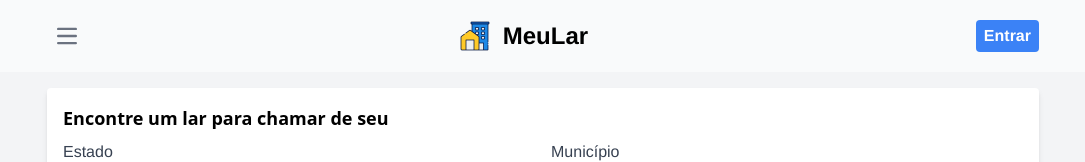
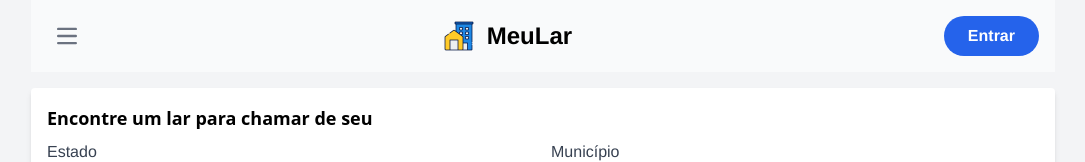
Before and after one commit to GutoCoimbra/meu-lar, a Next.js app: page / in a window 1280 px wide. Shown: the top 162 px of the page, without its empty margins (97-1182 px from the left). Built offline with nearby package versions, Linux system fonts and the light colour scheme; no server answers; the database is empty.

Commit message:
fix: ajustment PropertyCosts component,[id],types.ts

```diff
--- a/components/Header.tsx
+++ b/components/Header.tsx
@@ -11,8 +11,8 @@ const Header: React.FC = () => {
   };
 
   return (
-    <nav className="border-gray-200 bg-gray-50 dark:bg-gray-800 dark:border-gray-700">
-      <div className="max-w-[1024px] mx-auto flex flex-wrap items-center justify-between p-4">
+    <nav className="border-gray-200 bg-gray-50 dark:bg-gray-800 dark:border-gray-700 w-full">
+      <div className="max-w-[1024px] w-full mx-auto flex flex-wrap items-center justify-between p-4">
         {/* Botão de Toggle para o Menu */}
         <button
           type="button"
@@ -39,6 +39,46 @@ const Header: React.FC = () => {
           </svg>
         </button>
 
+        {/* Logo e Ações de Autenticação */}
+        <Link
+          href="/"
+          className="flex items-center space-x-3 rtl:space-x-reverse"
+        >
+          <img src="/images/property.png" className="h-8" alt="MeuLar" />
+          <span className="self-center text-2xl font-semibold whitespace-nowrap dark:text-white">
+            MeuLar
+          </span>
+        </Link>
+
+        {/* Ações de Login/Logout */}
+        <div className="flex items-center ml-4">
+          {session ? (
+            <>
+              {session.user?.image ? (
+                <img
+                  src={session.user.image}
+                  alt="User profile"
+                  className="w-8 h-8 rounded-full"
+                />
+              ) : (
+                <span className="text-sm text-white mr-4">
+                  Bem-vindo, {session.user?.name}!
+                </span>
+              )}
+              <button
+                onClick={() => signOut()}
+                className="bg-red-500 hover:bg-red-700 text-white font-bold py-1 px-2 rounded"
+              >
+                Sair
+              </button>
+            </>
+          ) : (
+            <button onClick={() => signIn()} className="btn">
+              Entrar
+            </button>
+          )}
+        </div>
+
         {/* Menu Links */}
         <div
           className={`w-full mt-4 rounded-lg bg-gray-50 dark:bg-gray-800 dark:border-gray-700 ${
@@ -48,8 +88,6 @@ const Header: React.FC = () => {
         >
           <ul className="flex flex-col md:flex-row md:space-x-4 font-medium items-center">
             <li className="mx-2">
-              {" "}
-              {/* Adicionando espaçamento horizontal */}
               <Link
                 href="/"
                 className="block py-2 px-3 text-white bg-blue-700 rounded dark:bg-blue-600"
@@ -92,52 +130,6 @@ const Header: React.FC = () => {
             </li>
           </ul>
         </div>
-
-        {/* Logo e Ações de Autenticação */}
-
-        {/* Logo */}
-        <Link
-          href="/"
-          className="flex items-center space-x-3 rtl:space-x-reverse"
-        >
-          <img src="/images/property.png" className="h-8" alt="MeuLar" />
-          <span className="self-center text-2xl font-semibold whitespace-nowrap dark:text-white">
-            MeuLar
-          </span>
-        </Link>
-
-        {/* Ações de Login/Logout */}
-        <div className="flex items-center ml-4">
-          {session ? (
-            <>
-              {/* Foto do usuário */}
-              {session.user?.image ? (
-                <img
-                  src={session.user.image}
-                  alt="User profile"
-                  className="w-8 h-8 rounded-full"
-                />
-              ) : (
-                <span className="text-sm text-white mr-4">
-                  Bem-vindo, {session.user?.name}!
-                </span>
-              )}
-              <button
-                onClick={() => signOut()}
-                className="bg-red-500 hover:bg-red-700 text-white font-bold py-1 px-2 rounded"
-              >
-                Sair
-              </button>
-            </>
-          ) : (
-            <button
-              onClick={() => signIn()}
-              className="bg-blue-500 hover:bg-blue-700 text-white font-bold py-1 px-2 rounded"
-            >
-              Entrar
-            </button>
-          )}
-        </div>
       </div>
     </nav>
   );
--- a/components/PropertyCosts.tsx
+++ b/components/PropertyCosts.tsx
@@ -30,22 +30,22 @@ const PropertyCosts: React.FC<PropertyCostsProps> = ({
       <h2 className="text-sm font-bold mb-2">Custos do Imóvel</h2>
       <div className="space-y-2">
         <div className="flex justify-between">
-          <p className="text-gray-700 text-xs">Aluguel</p>
-          <p className="text-gray-700 text-xs text-right">
+          <p className="text-gray-700 text-sm">Aluguel</p>
+          <p className="text-gray-700 text-sm text-right">
             {formatCurrency(rentValueNum)}
           </p>
         </div>
 
         <div className="flex justify-between">
-          <p className="text-gray-700 text-xs">Condomínio</p>
-          <p className="text-gray-700 text-xs text-right">
+          <p className="text-gray-700 text-sm">Condomínio</p>
+          <p className="text-gray-700 text-sm text-right">
             {condominiumNum ? formatCurrency(condominiumNum) : "não há"}
           </p>
         </div>
 
         <div className="flex justify-between">
-          <p className="text-gray-700 text-xs">Água</p>
-          <p className="text-gray-700 text-xs text-right">
+          <p className="text-gray-700 text-sm">Água</p>
+          <p className="text-gray-700 text-sm text-right">
             {waterTaxNum
               ? formatCurrency(waterTaxNum)
               : "por conta do locatário"}
@@ -53,8 +53,8 @@ const PropertyCosts: React.FC<PropertyCostsProps> = ({
         </div>
 
         <div className="flex justify-between">
-          <p className="text-gray-700 text-xs">Luz</p>
-          <p className="text-gray-700 text-xs text-right">
+          <p className="text-gray-700 text-sm">Luz</p>
+          <p className="text-gray-700 text-sm text-right">
             {electricityTaxNum
               ? formatCurrency(electricityTaxNum)
               : "por conta do locatário"}
@@ -62,8 +62,8 @@ const PropertyCosts: React.FC<PropertyCostsProps> = ({
         </div>
 
         <div className="flex justify-between">
-          <p className="text-gray-700 text-xs">Internet</p>
-          <p className="text-gray-700 text-xs text-right">
+          <p className="text-gray-700 text-sm">Internet</p>
+          <p className="text-gray-700 text-sm text-right">
             {internetTaxNum
               ? formatCurrency(internetTaxNum)
               : "por conta do locatário"}
--- a/pages/index.tsx
+++ b/pages/index.tsx
@@ -14,14 +14,12 @@ const Home: NextPage<HomeProps> = ({ units }) => {
   const { data: session, status } = useSession();
   const [filteredUnits, setFilteredUnits] = useState<Unit[]>(units);
 
-  // Evitar navegação desnecessária
   useEffect(() => {
     // if (status === "unauthenticated") {
     //   signIn();
     // }
   }, [status]);
 
-  // Memorize the filtered units to avoid unnecessary re-renders
   const memoizedFilteredUnits = useMemo(() => filteredUnits, [filteredUnits]);
 
   const handleFilter = (filters: {
@@ -50,9 +48,15 @@ const Home: NextPage<HomeProps> = ({ units }) => {
 
   return (
     <div className="flex flex-col min-h-screen bg-gray-100 overflow-y-auto">
-      <Header />
+      {/* Limite de Largura aplicado ao Header */}
+      <div className="w-full">
+        <div className="max-w-[1024px] mx-auto">
+          <Header />
+        </div>
+      </div>
 
-      <div className="flex-1 container mx-auto px-4 py-4 max-w-[1024px]">
+      {/* Corpo principal da página */}
+      <div className="flex-1 container mx-auto py-4 max-w-[1024px]">
         <Filter onFilter={handleFilter} units={units} />
 
         {/* Contêiner dos cards com limite de largura e centralização */}
@@ -94,29 +98,24 @@ const Home: NextPage<HomeProps> = ({ units }) => {
 // Função para buscar os dados do servidor
 export const getServerSideProps: GetServerSideProps<HomeProps> = async () => {
   try {
-    // Usar a variável de ambiente para a URL do site
     const siteUrl = process.env.NEXT_PUBLIC_SITE_URL || "http://localhost:3000";
 
-    // Buscar unidades através da API
     const resUnits = await fetch(`${siteUrl}/api/units`);
     if (!resUnits.ok) {
       throw new Error("Failed to fetch units");
     }
     const units: Unit[] = await resUnits.json();
 
-    // Se a resposta de unidades estiver vazia, retorne um array vazio
     if (!units || units.length === 0) {
       return { props: { units: [] } };
     }
 
-    // Buscar tipos através da API
     const resTypes = await fetch(`${siteUrl}/api/unitType`);
     if (!resTypes.ok) {
       throw new Error("Failed to fetch types");
     }
     const types = await resTypes.json();
 
-    // Mapeia os tipos para facilitar o acesso pelo ID
     const typeMap = types.reduce(
       (
         acc: { [key: number]: string },
@@ -128,7 +127,6 @@ export const getServerSideProps: GetServerSideProps<HomeProps> = async () => {
       {}
     );
 
-    // Adiciona o nome do tipo ao objeto unit
     const availableUnits = units
       .filter((unit) => unit.available === true)
       .map((unit) => ({
--- a/pages/property/[id].tsx
+++ b/pages/property/[id].tsx
@@ -242,7 +242,7 @@ const PropertyPage = ({ unit }: Props) => {
           {/* Itens Disponíveis */}
           <div className="mt-8">
             <h2 className="text-sm font-bold mb-4">Itens Disponíveis</h2>
-            <ul className="text-xs list-disc list-inside pl-5">
+            <ul className="text-sm list-disc list-inside pl-5">
               {availableItems.length > 0 ? (
                 availableItems.map((item, index) => (
                   <li key={index} className="text-gray-700">
@@ -254,13 +254,13 @@ const PropertyPage = ({ unit }: Props) => {
               )}
             </ul>
           </div>
+          <div className="flex flex-col items-center justify-center">
+            <button className="btn mb-4">Agendar Visita</button>
+            <button onClick={() => window.history.back()} className="btn">
+              Voltar
+            </button>
+          </div>
         </div>
-      </div>
-
-      <div className="flex justify-center mt-4">
-        <Link href="/" className="text-blue-500 hover:underline">
-          Voltar para a Página Inicial
-        </Link>
       </div>
     </div>
   );
--- a/styles/globals.css
+++ b/styles/globals.css
@@ -54,3 +54,7 @@ header {
 .custom-dot.slick-active {
   background-color: #0070f3; /* Ajuste para a cor desejada */
 }
+
+.btn {
+  @apply bg-blue-600 text-white font-bold py-2 px-6 rounded-full hover:bg-blue-700 transition duration-300 ease-in-out;
+}
--- a/tailwind.config.js
+++ b/tailwind.config.js
@@ -9,6 +9,9 @@ module.exports = {
       maxWidth: {
         custom: "360px", // Adiciona uma nova largura máxima personalizada
       },
+      borderRadius: {
+        full: "9999px", // Para garantir que o botão seja arredondado
+      },
     },
   },
   plugins: [],
```
